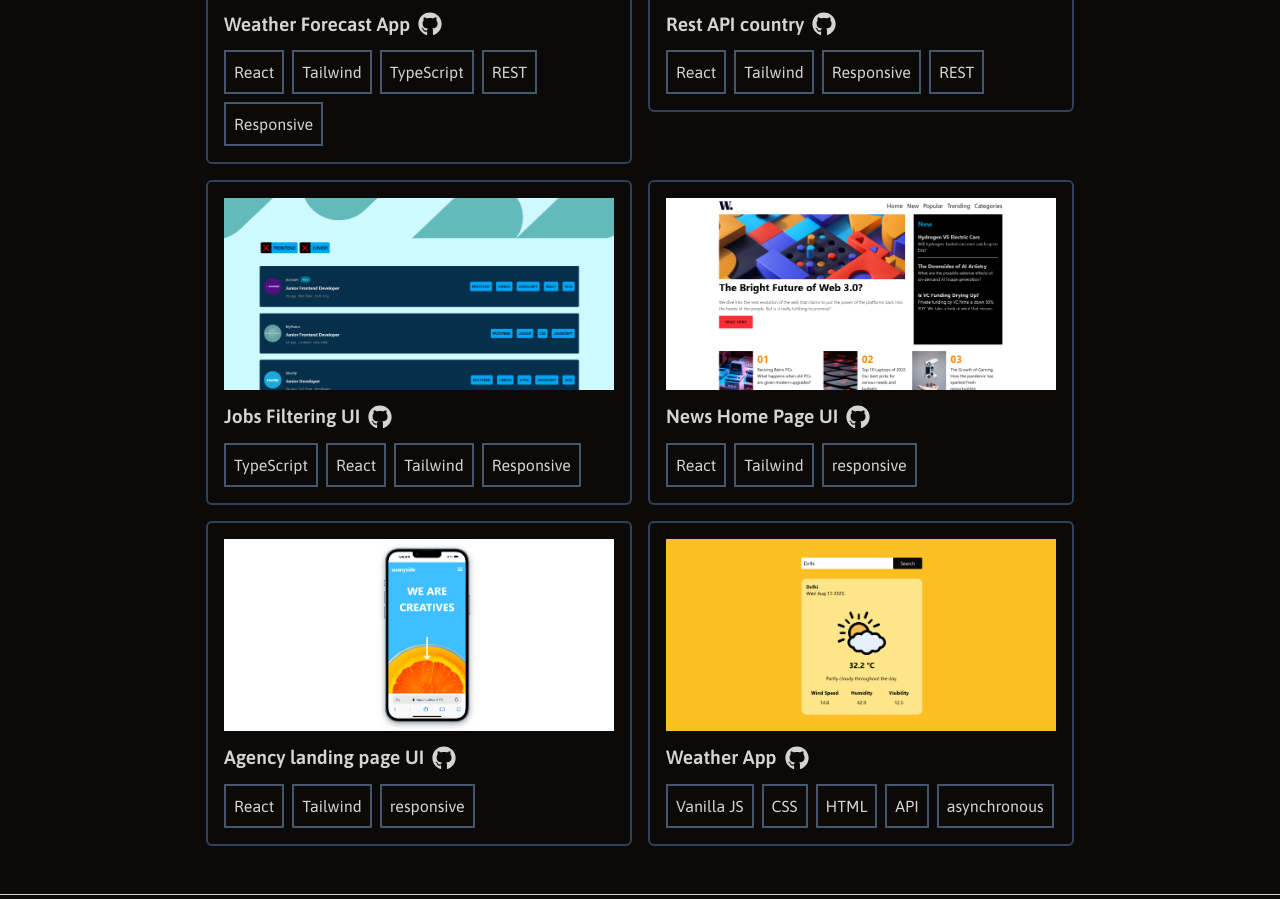
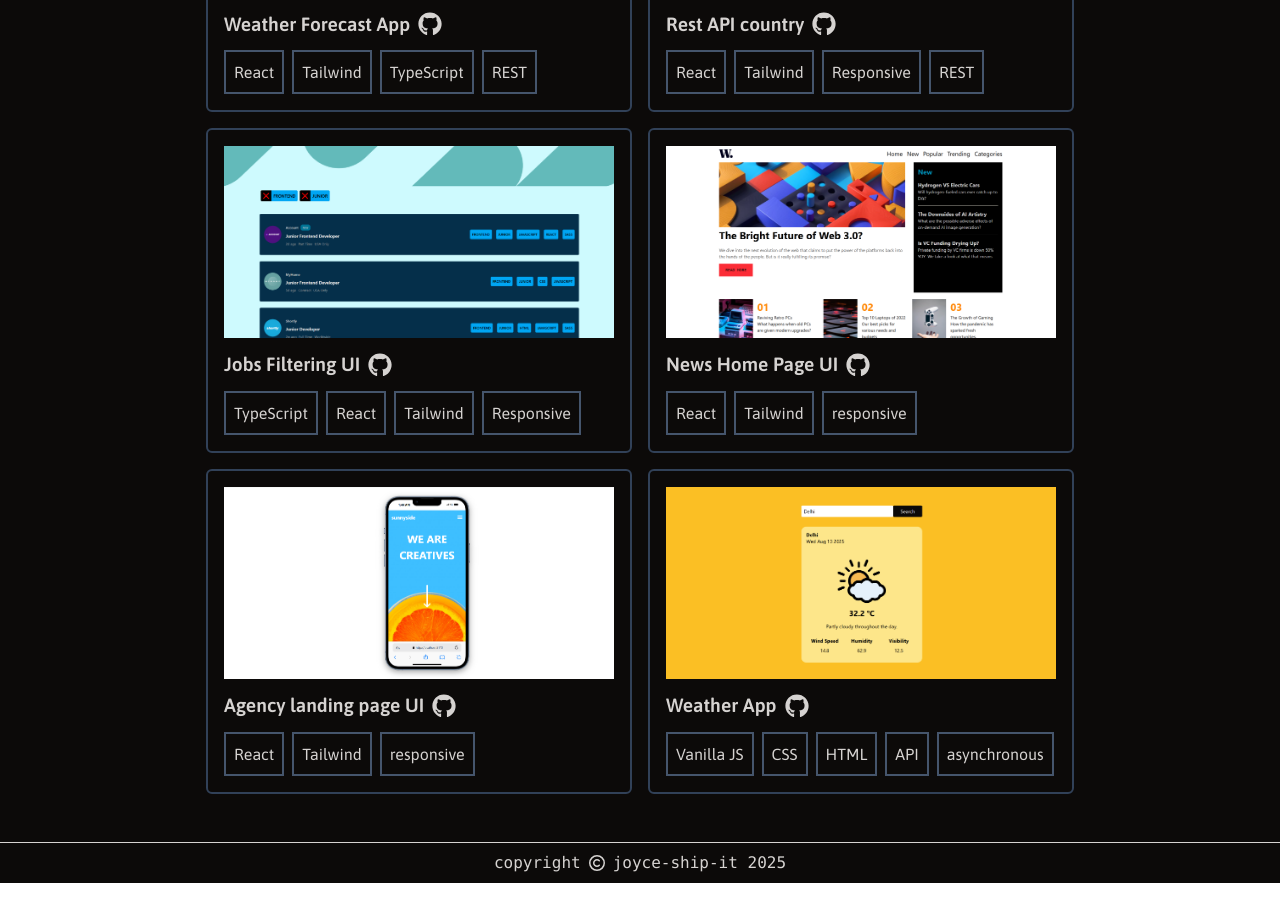
Before and after one commit to joyce-ship-it/dev-portfolio, a React (Vite) app: page / in a window 1280 px wide. Shown: the part 900-1799 px from the top of the page. Built offline with nearby package versions, Linux system fonts and the light colour scheme.

Commit message:
reduce card size

```diff
--- a/src/components/Projects.tsx
+++ b/src/components/Projects.tsx
@@ -6,7 +6,7 @@ export default function Projects() {
       id: 6,
       title: "Weather Forecast App",
       imgUrl: "/images/weather-forecast-app.png",
-      tags: ["React", "Tailwind", "TypeScript", "REST", "Responsive"],
+      tags: ["React", "Tailwind", "TypeScript", "REST"],
       live: "https://weather-app-fm30.netlify.app/",
       gitHub: "https://github.com/joyce-ship-it/adv-weather-app",
     },
@@ -57,7 +57,7 @@ export default function Projects() {
       id="projects"
     >
       <h2 className="text-[1.4rem] font-semibold md:text-[1.8rem]">Projects</h2>
-      <div className="grid grid-cols-[repeat(auto-fill,minmax(350px,1fr))] gap-4 self-stretch">
+      <div className="grid grid-cols-[repeat(auto-fill,minmax(280px,1fr))] gap-4 self-stretch">
         {projectData.map((project) => {
           return (
             <Card
```
